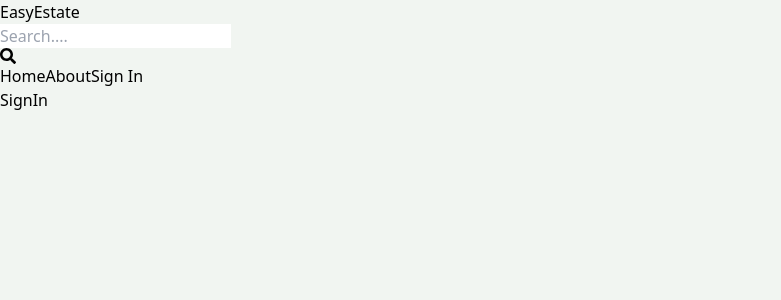
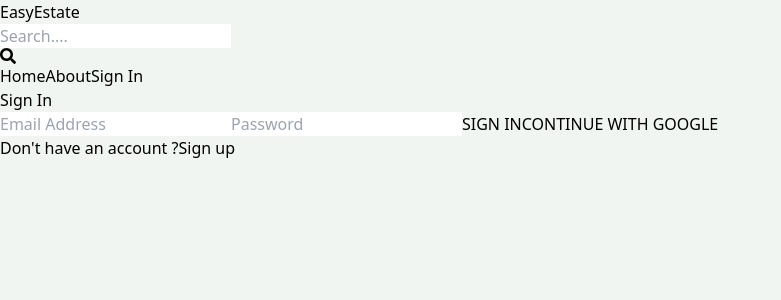
Before and after one commit to Ashmit-EE-3/mernEstate, a React (Vite) app in the folder client/: page /sign-in in a window 1280 px wide. Shown: the top 300 px of the page, without its empty margins (0-781 px from the left). Built offline with nearby package versions, Linux system fonts and the light colour scheme.

Commit message:
complete sign in page functionality

```diff
--- a/client/src/pages/SignIn.jsx
+++ b/client/src/pages/SignIn.jsx
@@ -1,7 +1,64 @@
-import React from 'react'
+import React, {useState} from 'react'
+import {Link, useNavigate} from 'react-router-dom'
+export default function SignIn() {
 
-export default function SignIn() {
+  const [user, setUser] = useState({})
+  const [loading, setLoading] = useState(false)
+  const [error, setError] = useState(null)
+  const navigate = useNavigate() ;
+  const handleChange = (e)=>{
+    setUser({
+      ...user,
+      [e.target.id] : e.target.value,
+    })
+    console.log(user)
+  } ;
+
+  const handleSubmit = async (e)=>{
+    e.preventDefault() ;
+    setLoading(true)
+    try {
+      const res = await fetch('/api/v1/auth/signin',
+        {
+          method: 'POST',
+          headers: {
+            'Content-Type': 'application/json',
+          },
+          body: JSON.stringify(user),
+        })
+
+        if (res.ok === false){
+          setLoading(false)
+          setError(res.statusText)
+        }
+        else{
+          setLoading(false)
+          setError(null)
+          navigate('/')
+        }
+    } catch (err) {
+      setLoading(false)
+      setError(err)
+    }
+
+    console.log(`Error : ${error}`)
+  }
   return (
-    <div>SignIn</div>
+    <div className="flex ">
+      <div className='p-3 inline-block mx-auto'>
+        <h1 className='text-3xl text-center font-medium my-7'>Sign In</h1>
+        <form onSubmit={handleSubmit} className='flex flex-col gap-4 items-center'>
+          <input type="text" placeholder='Email Address' id="email" className='rounded-lg border p-3 w-96' onChange={handleChange} />
+          <input type="password" placeholder='Password' id="password" className='rounded-lg border p-3 w-96' onChange={handleChange}/>
+          <button disabled={loading} className=' bg-slate-700 text-white w-96 rounded-lg p-2 hover:opacity-95 disabled:opacity-60'>{loading ? "LOADING..." : "SIGN IN"}</button>
+          <button className='bg-red-600 text-white w-96 rounded-lg p-2 hover:opacity-95'>CONTINUE WITH GOOGLE</button>
+        </form>
+        <div className='flex gap-2 mt-5'>
+          <span>Don't have an account ?</span>
+          <span className='text-blue-700'><Link to="/sign-in">Sign up</Link></span>
+        </div>
+        <p className='text-red-700'>{error ? error : " "}</p>
+        </div>
+    </div>
   )
 }
--- a/client/src/pages/SignUp.jsx
+++ b/client/src/pages/SignUp.jsx
@@ -60,7 +60,7 @@ export default function SignUp() {
           <span>Have an account ?</span>
           <span className='text-blue-700'><Link to="/sign-in">Sign in</Link></span>
         </div>
-        {error ? <p className='text-red-700 mt-2'>{error}</p> : <p className='text-green-700 mt-2'>User Created Successfully</p> }
+        {error ? <p className='text-red-700 mt-2'>{error}</p> : <p className='text-green-700 mt-2'></p> }
       </div>
 
     </div>
```
Also changed, not shown: 1 other file (tests, documents, lock files or other folders).
